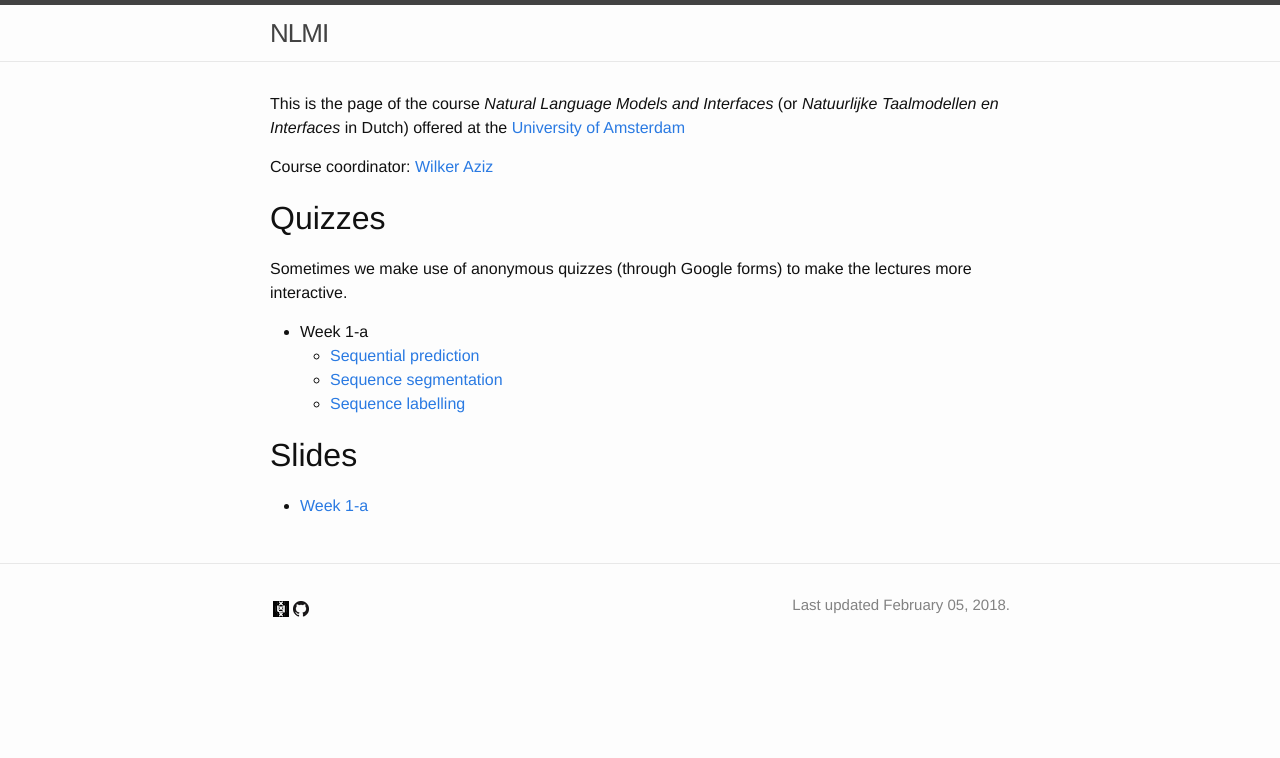
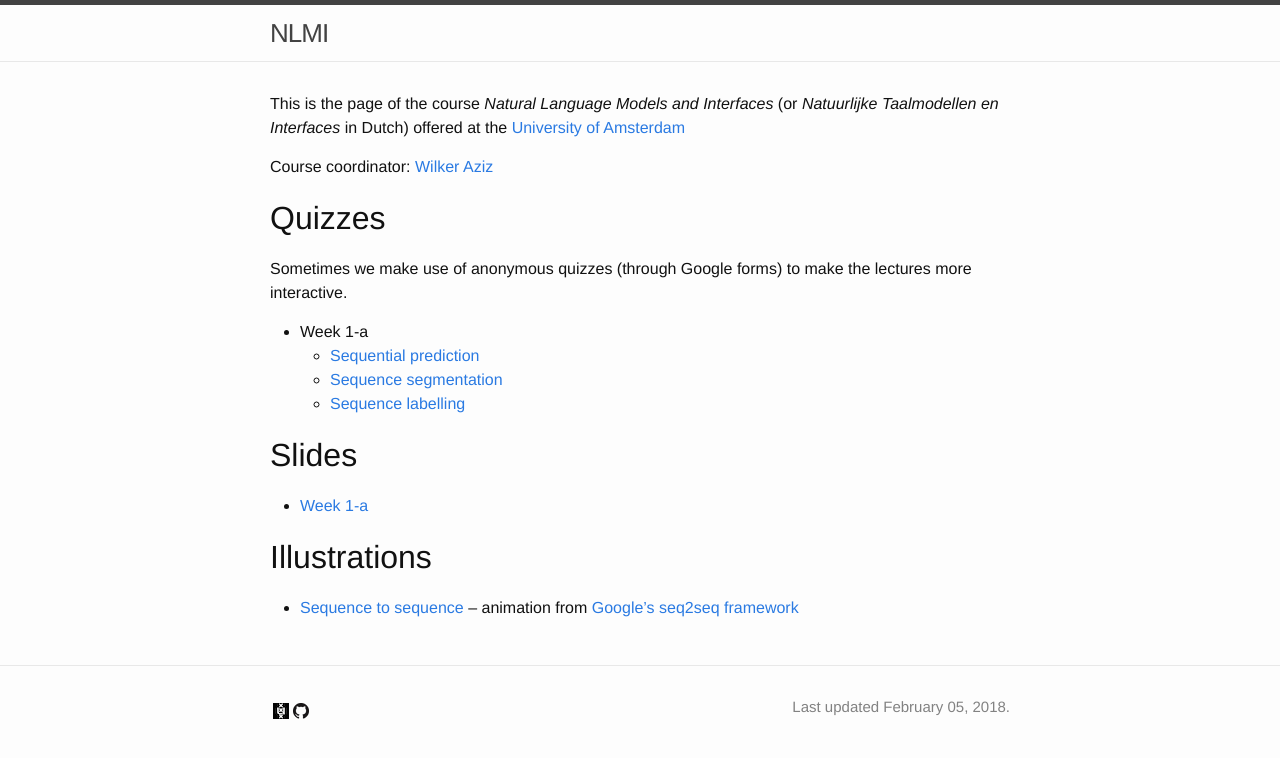
Before and after one commit to cl-illc/nlmi, a Jekyll site: the page built from index.md, in a window 1280 px wide. Shown: the top 758 px of the page. Built offline with Jekyll 4.4.1, drawn with Linux system fonts in a browser that asks for light colours.

Commit message:
seq2seq gif

```diff
--- a/index.md
+++ b/index.md
@@ -22,7 +22,9 @@ Sometimes we make use of anonymous quizzes (through Google forms) to make the le
 * [Week 1-a](lectures/week1-a.pdf)
 
 
+# Illustrations
 
+* [Sequence to sequence](img/seq2seq.gif) -- animation from [Google's seq2seq framework](https://github.com/google/seq2seq)
 
 
 [UvA]: {{ site.uva_url }} "Universiteit van Amsterdam"
```
